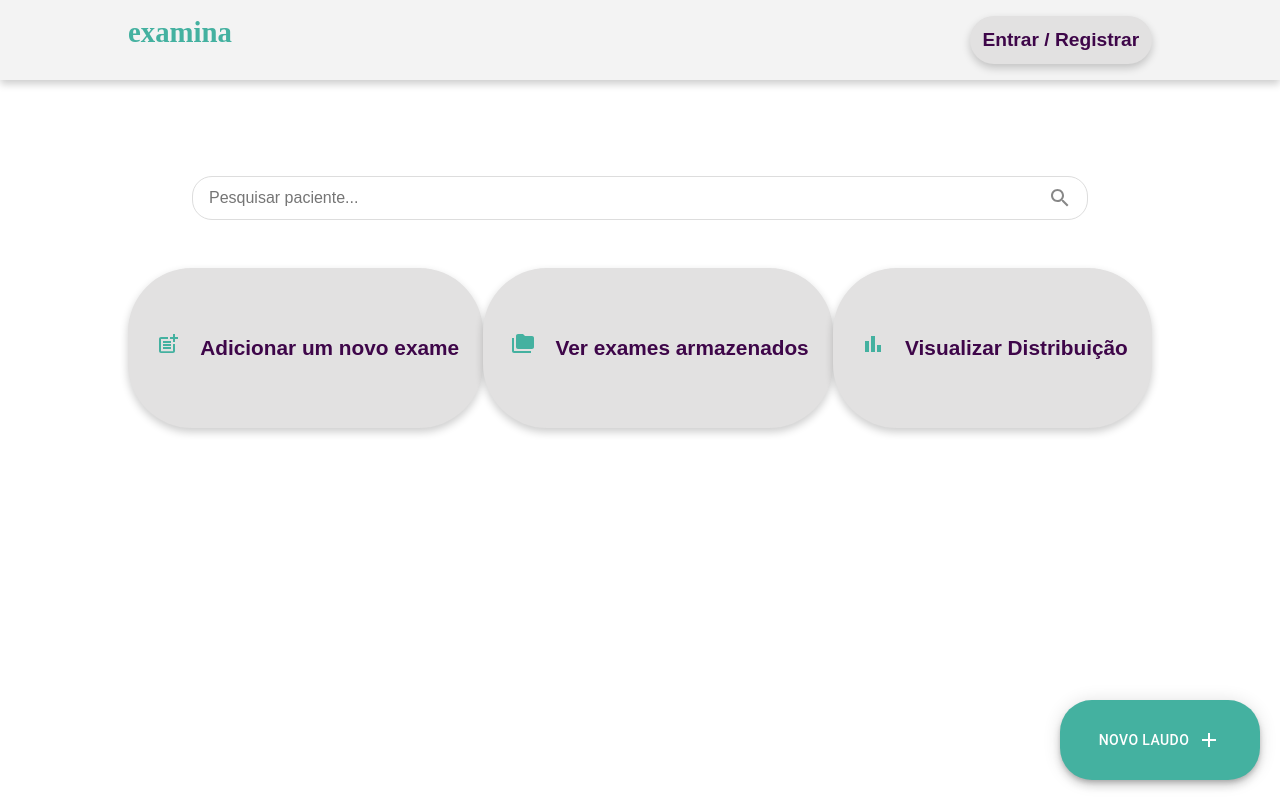
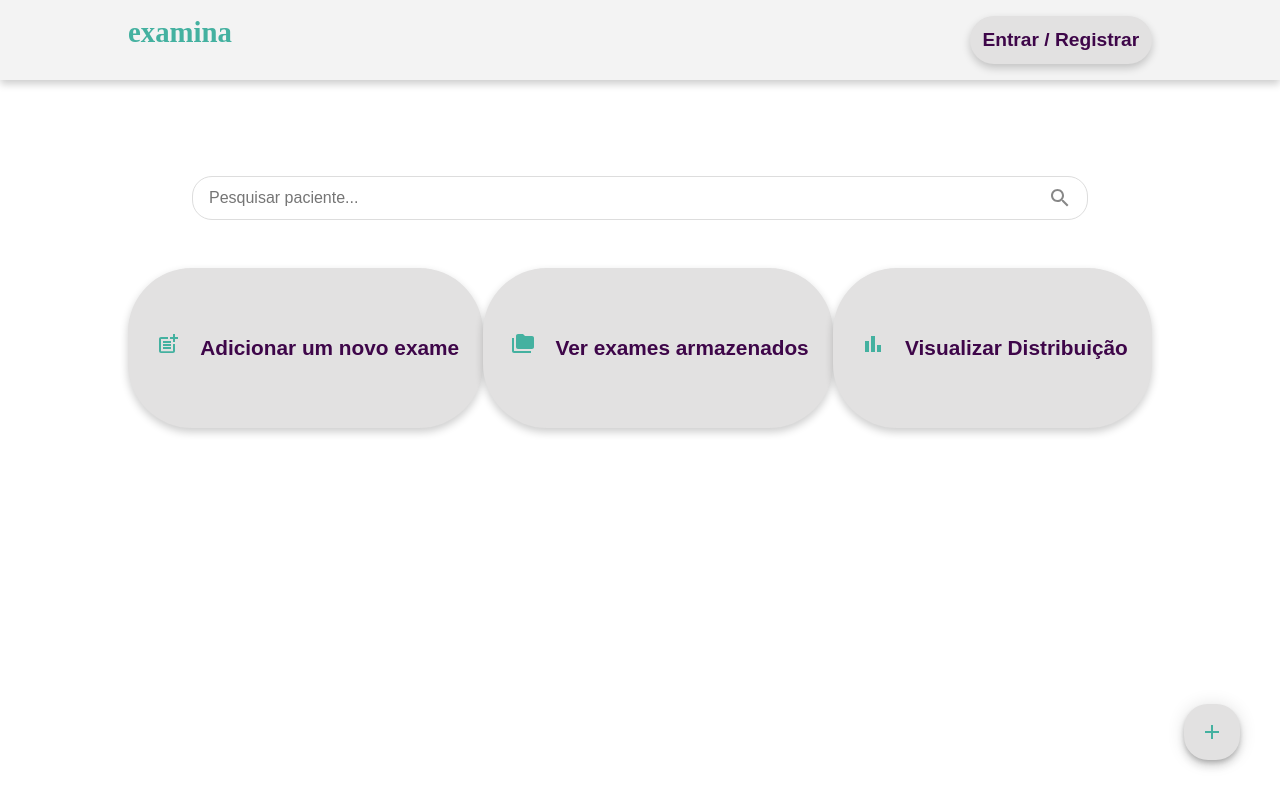
Before and after one commit to mylenaverspeelt/examina, a Next.js app in the folder examina/: page / in a window 1280 px wide. Built offline with nearby package versions, Linux system fonts and the light colour scheme; a web font is replaced by a local one.

Commit message:
feat: add style for FAB

```diff
--- a/examina/src/app/page.tsx
+++ b/examina/src/app/page.tsx
@@ -1,3 +1,4 @@
+'use client'
 import styles from './page.module.css';
 import PostAddIcon from '@mui/icons-material/PostAdd';
 import FolderCopyIcon from '@mui/icons-material/FolderCopy';
@@ -6,8 +7,11 @@ import Button from '@/components/Button/Button';
 import SearchBar from '@/components/SearchBar/SearchBar';
 import { Fab } from '@mui/material';
 import AddIcon from '@mui/icons-material/Add';
+import { useState } from 'react';
 
 export default function Home() {
+  const [hovered, setHovered] = useState(false);
+
   return (
     <>
       <section className={styles.main}>
@@ -21,27 +25,41 @@ export default function Home() {
         </div>
       </section>
 
-      <Fab
-        aria-label="add"
+      <Fab variant="extended"
         sx={{
-          color: 'white',
-          backgroundColor: '#44b1a0',
-          width: 200,
-          height: 80,
           position: 'fixed',
-          bottom: 20,
-          right: 20,
+          bottom: 40,
+          right: 40,
+          padding: 2,
+          fontWeight: 'bold',
           zIndex: 1000,
+          textTransform: 'none',
+          width: 56,
+          height: 56,
+          backgroundColor: 'var(--light-gray)',
+          color: 'var(--purple)',
           display: 'flex',
           justifyContent: 'center',
           alignItems: 'center',
-          padding: 2,
-          borderRadius: 8,
-          gap: 1
+          transition: 'box-shadow 0.3s ease, transform 0.3s ease, background-color 0.3s ease', // transições suaves
+          '&:hover': {
+            backgroundColor: 'var(--purple-hover)',
+            color: 'var(--white)',
+            transform: 'translateY(-4px)',
+            width: 'auto',
+          },
+          '& .MuiFab-icon': {
+            marginRight: 5,
+          },
+          '&:hover .MuiFab-icon': {
+            marginRight: 5,
+          },
         }}
+        onMouseEnter={() => setHovered(true)}
+        onMouseLeave={() => setHovered(false)}
       >
-        Novo Laudo
-        <AddIcon />
+        <AddIcon sx={{ color: 'var(--teal)' }} />
+        {hovered && 'Novo Laudo'}
       </Fab>
     </>
   );
```
